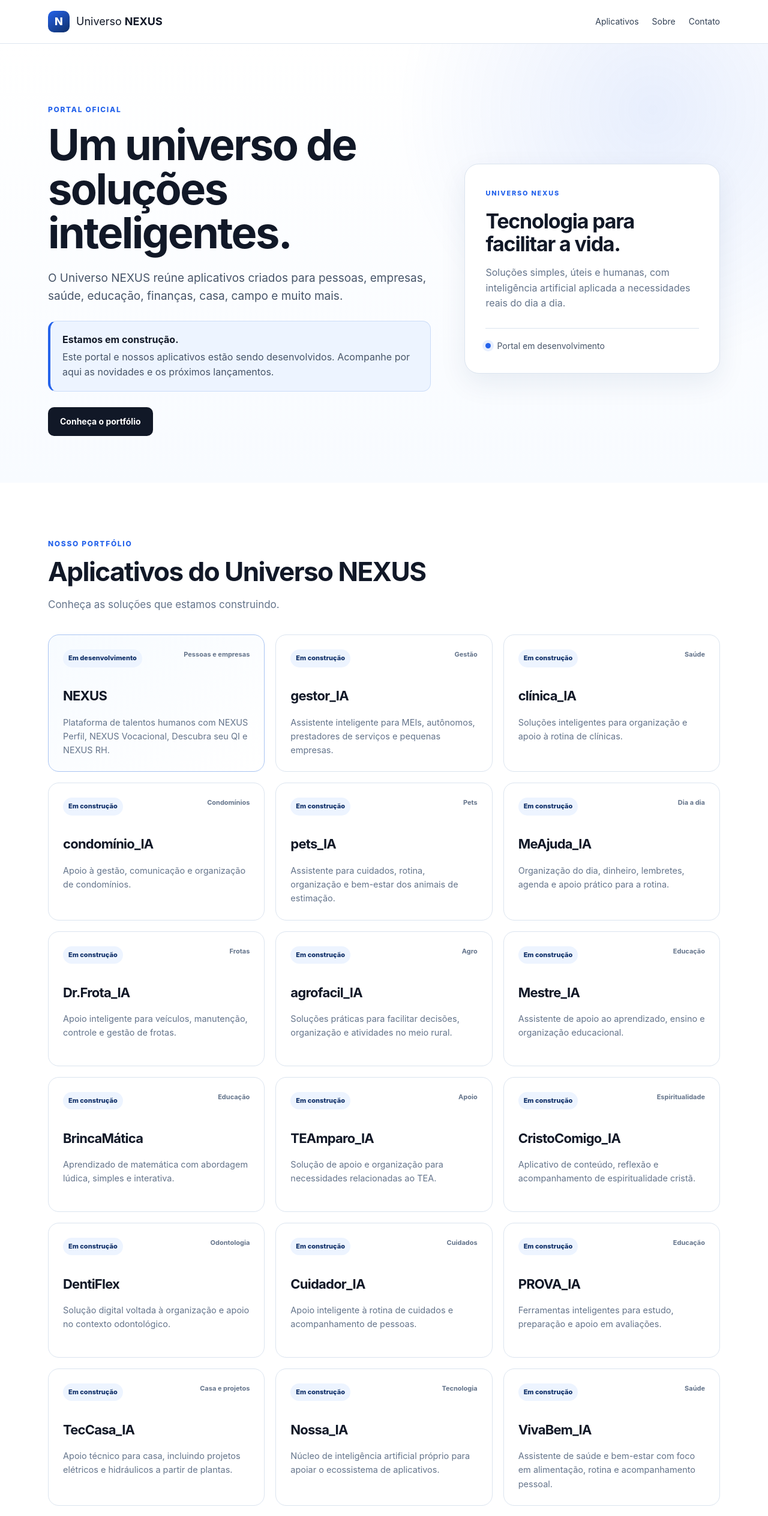
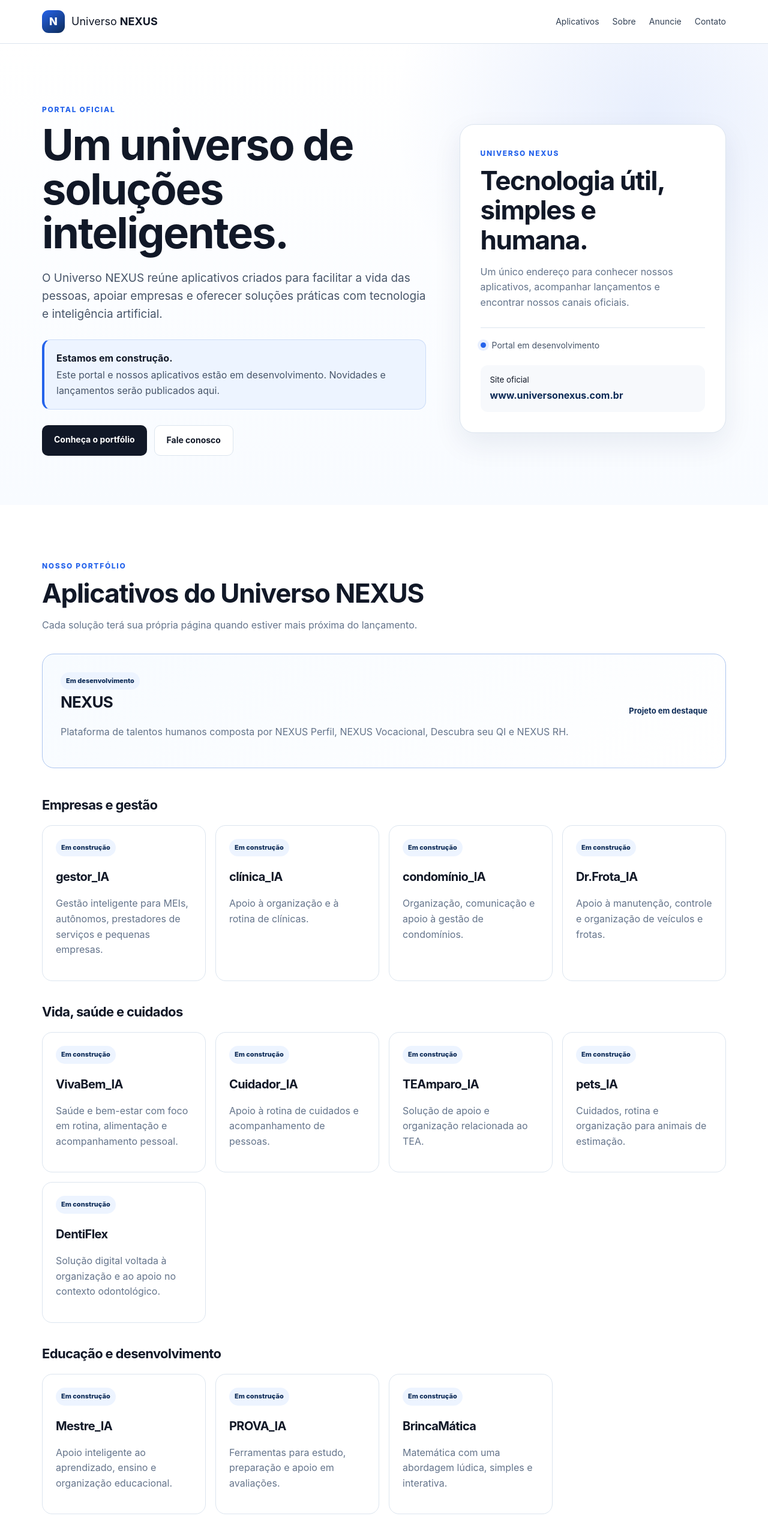
Before and after one commit to nexustalentosreais-gif/universo-nexus-site, a plain HTML site: page index.html in a window 1280 px wide. Shown: the top 2528 px of the page at 60% size. Drawn offline with Linux system fonts and the light colour scheme.

Commit message:
Add files via upload

```diff
--- a/index.html
+++ b/index.html
@@ -1,149 +1,51 @@
-<!DOCTYPE html>
-<html lang="pt-BR">
-<head>
-  <meta charset="UTF-8" />
-  <meta name="viewport" content="width=device-width, initial-scale=1.0" />
-  <meta name="description" content="Universo NEXUS — portal oficial do ecossistema de aplicativos NEXUS." />
-  <title>Universo NEXUS</title>
-  <link rel="stylesheet" href="styles.css" />
-</head>
-<body>
-  <header class="topbar">
-    <div class="container nav">
-      <a class="brand" href="#inicio" aria-label="Universo NEXUS">
-        <span class="brand-mark">N</span>
-        <span>Universo <strong>NEXUS</strong></span>
-      </a>
+<!doctype html><html lang="pt-BR"><head><meta charset="utf-8"><meta name="viewport" content="width=device-width,initial-scale=1"><meta name="description" content="Universo NEXUS — portal oficial de aplicativos e soluções digitais."><title>Universo NEXUS</title><link rel="stylesheet" href="styles.css"></head><body>
+<header><div class="wrap nav"><a class="brand" href="#inicio"><span class="logo">N</span><span>Universo <b>NEXUS</b></span></a><nav><a href="#portfolio">Aplicativos</a><a href="#sobre">Sobre</a><a href="#anuncie">Anuncie</a><a href="#contato">Contato</a></nav></div></header>
+<main id="inicio">
+<section class="hero"><div class="wrap hero-grid"><div><span class="eyebrow">PORTAL OFICIAL</span><h1>Um universo de soluções inteligentes.</h1><p class="lead">O Universo NEXUS reúne aplicativos criados para facilitar a vida das pessoas, apoiar empresas e oferecer soluções práticas com tecnologia e inteligência artificial.</p><div class="notice"><b>Estamos em construção.</b><span>Este portal e nossos aplicativos estão em desenvolvimento. Novidades e lançamentos serão publicados aqui.</span></div><div class="actions"><a class="btn dark" href="#portfolio">Conheça o portfólio</a><a class="btn light" href="#contato">Fale conosco</a></div></div>
+<aside class="hero-card"><span class="eyebrow">UNIVERSO NEXUS</span><h2>Tecnologia útil, simples e humana.</h2><p>Um único endereço para conhecer nossos aplicativos, acompanhar lançamentos e encontrar nossos canais oficiais.</p><div class="status"><span class="dot"></span>Portal em desenvolvimento</div><div class="domain"><small>Site oficial</small><b>www.universonexus.com.br</b></div></aside></div></section>
 
-      <nav>
-        <a href="#portfolio">Aplicativos</a>
-        <a href="#sobre">Sobre</a>
-        <a href="#contato">Contato</a>
-      </nav>
-    </div>
-  </header>
+<section id="portfolio" class="section"><div class="wrap"><div class="heading"><span class="eyebrow">NOSSO PORTFÓLIO</span><h2>Aplicativos do Universo NEXUS</h2><p>Cada solução terá sua própria página quando estiver mais próxima do lançamento.</p></div>
 
-  <main id="inicio">
-    <section class="hero">
-      <div class="container hero-grid">
-        <div>
-          <span class="eyebrow">PORTAL OFICIAL</span>
-          <h1>Um universo de soluções inteligentes.</h1>
-          <p class="lead">
-            O Universo NEXUS reúne aplicativos criados para pessoas, empresas,
-            saúde, educação, finanças, casa, campo e muito mais.
-          </p>
+<div class="featured"><div><span class="tag">Em desenvolvimento</span><h3>NEXUS</h3><p>Plataforma de talentos humanos composta por NEXUS Perfil, NEXUS Vocacional, Descubra seu QI e NEXUS RH.</p></div><b>Projeto em destaque</b></div>
 
-          <div class="notice">
-            <strong>Estamos em construção.</strong>
-            <span>
-              Este portal e nossos aplicativos estão sendo desenvolvidos.
-              Acompanhe por aqui as novidades e os próximos lançamentos.
-            </span>
-          </div>
+<h3 class="cat">Empresas e gestão</h3><div class="grid">
+<article><span class="tag">Em construção</span><h4>gestor_IA</h4><p>Gestão inteligente para MEIs, autônomos, prestadores de serviços e pequenas empresas.</p></article>
+<article><span class="tag">Em construção</span><h4>clínica_IA</h4><p>Apoio à organização e à rotina de clínicas.</p></article>
+<article><span class="tag">Em construção</span><h4>condomínio_IA</h4><p>Organização, comunicação e apoio à gestão de condomínios.</p></article>
+<article><span class="tag">Em construção</span><h4>Dr.Frota_IA</h4><p>Apoio à manutenção, controle e organização de veículos e frotas.</p></article>
+</div>
 
-          <a class="button" href="#portfolio">Conheça o portfólio</a>
-        </div>
+<h3 class="cat">Vida, saúde e cuidados</h3><div class="grid">
+<article><span class="tag">Em construção</span><h4>VivaBem_IA</h4><p>Saúde e bem-estar com foco em rotina, alimentação e acompanhamento pessoal.</p></article>
+<article><span class="tag">Em construção</span><h4>Cuidador_IA</h4><p>Apoio à rotina de cuidados e acompanhamento de pessoas.</p></article>
+<article><span class="tag">Em construção</span><h4>TEAmparo_IA</h4><p>Solução de apoio e organização relacionada ao TEA.</p></article>
+<article><span class="tag">Em construção</span><h4>pets_IA</h4><p>Cuidados, rotina e organização para animais de estimação.</p></article>
+<article><span class="tag">Em construção</span><h4>DentiFlex</h4><p>Solução digital voltada à organização e ao apoio no contexto odontológico.</p></article>
+</div>
 
-        <aside class="hero-card">
-          <span class="hero-card-label">UNIVERSO NEXUS</span>
-          <h2>Tecnologia para facilitar a vida.</h2>
-          <p>
-            Soluções simples, úteis e humanas, com inteligência artificial
-            aplicada a necessidades reais do dia a dia.
-          </p>
+<h3 class="cat">Educação e desenvolvimento</h3><div class="grid">
+<article><span class="tag">Em construção</span><h4>Mestre_IA</h4><p>Apoio inteligente ao aprendizado, ensino e organização educacional.</p></article>
+<article><span class="tag">Em construção</span><h4>PROVA_IA</h4><p>Ferramentas para estudo, preparação e apoio em avaliações.</p></article>
+<article><span class="tag">Em construção</span><h4>BrincaMática</h4><p>Matemática com uma abordagem lúdica, simples e interativa.</p></article>
+</div>
 
-          <div class="status-row">
-            <span class="dot"></span>
-            <span>Portal em desenvolvimento</span>
-          </div>
-        </aside>
-      </div>
-    </section>
+<h3 class="cat">Casa, campo e dia a dia</h3><div class="grid">
+<article><span class="tag">Em construção</span><h4>TecCasa_IA</h4><p>Apoio técnico para casa, projetos e soluções elétricas e hidráulicas.</p></article>
+<article><span class="tag">Em construção</span><h4>agrofacil_IA</h4><p>Soluções práticas para organização e atividades no meio rural.</p></article>
+<article><span class="tag">Em construção</span><h4>MeAjuda_IA</h4><p>Organização do dia, dinheiro, lembretes, agenda e apoio prático à rotina.</p></article>
+<article><span class="tag">Em construção</span><h4>CristoComigo_IA</h4><p>Conteúdo, reflexão e acompanhamento de espiritualidade cristã.</p></article>
+</div>
 
-    <section id="portfolio" class="section">
-      <div class="container">
-        <div class="section-heading">
-          <span class="eyebrow">NOSSO PORTFÓLIO</span>
-          <h2>Aplicativos do Universo NEXUS</h2>
-          <p>Conheça as soluções que estamos construindo.</p>
-        </div>
+<h3 class="cat">Finanças e tecnologia</h3><div class="grid">
+<article><span class="tag">Em construção</span><h4>MeuFinanceiro_IA</h4><p>Organização financeira, investimentos, simulações e acompanhamento.</p></article>
+<article><span class="tag">Em construção</span><h4>Nossa_IA</h4><p>Núcleo de inteligência artificial para apoiar o ecossistema de aplicativos.</p></article>
+</div></div></section>
 
-        <div class="grid">
-          <article class="card featured">
-            <div class="card-top">
-              <span class="tag">Em desenvolvimento</span>
-              <span class="category">Pessoas e empresas</span>
-            </div>
-            <h3>NEXUS</h3>
-            <p>
-              Plataforma de talentos humanos com NEXUS Perfil, NEXUS Vocacional,
-              Descubra seu QI e NEXUS RH.
-            </p>
-          </article>
+<section id="sobre" class="section soft"><div class="wrap two"><div><span class="eyebrow">SOBRE</span><h2>Um único portal para todas as nossas soluções.</h2></div><div><p>O Universo NEXUS será o ponto central para conhecer nossos aplicativos, acompanhar lançamentos, encontrar suporte e entrar em contato com a administração.</p><p>Esta é uma versão inicial do site. Novas páginas, imagens, demonstrações, planos e funcionalidades serão adicionados conforme os projetos avançarem.</p></div></div></section>
 
-          <article class="card"><div class="card-top"><span class="tag">Em construção</span><span class="category">Gestão</span></div><h3>gestor_IA</h3><p>Assistente inteligente para MEIs, autônomos, prestadores de serviços e pequenas empresas.</p></article>
-          <article class="card"><div class="card-top"><span class="tag">Em construção</span><span class="category">Saúde</span></div><h3>clínica_IA</h3><p>Soluções inteligentes para organização e apoio à rotina de clínicas.</p></article>
-          <article class="card"><div class="card-top"><span class="tag">Em construção</span><span class="category">Condomínios</span></div><h3>condomínio_IA</h3><p>Apoio à gestão, comunicação e organização de condomínios.</p></article>
-          <article class="card"><div class="card-top"><span class="tag">Em construção</span><span class="category">Pets</span></div><h3>pets_IA</h3><p>Assistente para cuidados, rotina, organização e bem-estar dos animais de estimação.</p></article>
-          <article class="card"><div class="card-top"><span class="tag">Em construção</span><span class="category">Dia a dia</span></div><h3>MeAjuda_IA</h3><p>Organização do dia, dinheiro, lembretes, agenda e apoio prático para a rotina.</p></article>
-          <article class="card"><div class="card-top"><span class="tag">Em construção</span><span class="category">Frotas</span></div><h3>Dr.Frota_IA</h3><p>Apoio inteligente para veículos, manutenção, controle e gestão de frotas.</p></article>
-          <article class="card"><div class="card-top"><span class="tag">Em construção</span><span class="category">Agro</span></div><h3>agrofacil_IA</h3><p>Soluções práticas para facilitar decisões, organização e atividades no meio rural.</p></article>
-          <article class="card"><div class="card-top"><span class="tag">Em construção</span><span class="category">Educação</span></div><h3>Mestre_IA</h3><p>Assistente de apoio ao aprendizado, ensino e organização educacional.</p></article>
-          <article class="card"><div class="card-top"><span class="tag">Em construção</span><span class="category">Educação</span></div><h3>BrincaMática</h3><p>Aprendizado de matemática com abordagem lúdica, simples e interativa.</p></article>
-          <article class="card"><div class="card-top"><span class="tag">Em construção</span><span class="category">Apoio</span></div><h3>TEAmparo_IA</h3><p>Solução de apoio e organização para necessidades relacionadas ao TEA.</p></article>
-          <article class="card"><div class="card-top"><span class="tag">Em construção</span><span class="category">Espiritualidade</span></div><h3>CristoComigo_IA</h3><p>Aplicativo de conteúdo, reflexão e acompanhamento de espiritualidade cristã.</p></article>
-          <article class="card"><div class="card-top"><span class="tag">Em construção</span><span class="category">Odontologia</span></div><h3>DentiFlex</h3><p>Solução digital voltada à organização e apoio no contexto odontológico.</p></article>
-          <article class="card"><div class="card-top"><span class="tag">Em construção</span><span class="category">Cuidados</span></div><h3>Cuidador_IA</h3><p>Apoio inteligente à rotina de cuidados e acompanhamento de pessoas.</p></article>
-          <article class="card"><div class="card-top"><span class="tag">Em construção</span><span class="category">Educação</span></div><h3>PROVA_IA</h3><p>Ferramentas inteligentes para estudo, preparação e apoio em avaliações.</p></article>
-          <article class="card"><div class="card-top"><span class="tag">Em construção</span><span class="category">Casa e projetos</span></div><h3>TecCasa_IA</h3><p>Apoio técnico para casa, incluindo projetos elétricos e hidráulicos a partir de plantas.</p></article>
-          <article class="card"><div class="card-top"><span class="tag">Em construção</span><span class="category">Tecnologia</span></div><h3>Nossa_IA</h3><p>Núcleo de inteligência artificial próprio para apoiar o ecossistema de aplicativos.</p></article>
-          <article class="card"><div class="card-top"><span class="tag">Em construção</span><span class="category">Saúde</span></div><h3>VivaBem_IA</h3><p>Assistente de saúde e bem-estar com foco em alimentação, rotina e acompanhamento pessoal.</p></article>
-          <article class="card"><div class="card-top"><span class="tag">Em construção</span><span class="category">Finanças</span></div><h3>MeuFinanceiro_IA</h3><p>Organização financeira, investimentos, simulações, acompanhamento e inteligência de mercado.</p></article>
-        </div>
-      </div>
-    </section>
+<section id="anuncie" class="section"><div class="wrap box"><div><span class="eyebrow">ANUNCIE CONOSCO</span><h2>Publicidade dentro dos aplicativos.</h2><p>Empresas, profissionais e parceiros poderão anunciar em aplicativos selecionados do Universo NEXUS. O canal comercial está sendo preparado.</p></div><span class="pill">Em breve</span></div></section>
 
-    <section id="sobre" class="section alt">
-      <div class="container two-columns">
-        <div>
-          <span class="eyebrow">SOBRE</span>
-          <h2>Um único portal para todas as nossas soluções.</h2>
-        </div>
-        <div>
-          <p>
-            O Universo NEXUS será o ponto central para conhecer nossos aplicativos,
-            acompanhar lançamentos, encontrar informações de suporte e entrar em
-            contato com a administração.
-          </p>
-          <p>
-            Esta é uma versão inicial do site. Novas páginas e funcionalidades serão
-            adicionadas conforme os projetos avançarem.
-          </p>
-        </div>
-      </div>
-    </section>
-
-    <section id="contato" class="section">
-      <div class="container contact-box">
-        <div>
-          <span class="eyebrow">CONTATO</span>
-          <h2>Fale com o Universo NEXUS</h2>
-          <p>Nosso canal oficial de contato está sendo configurado.</p>
-        </div>
-        <div class="contact-status">
-          <strong>Em breve</strong>
-          <span>contato@universonexus.com.br</span>
-        </div>
-      </div>
-    </section>
-  </main>
-
-  <footer>
-    <div class="container footer-content">
-      <span>© 2026 Universo NEXUS</span>
-      <span>www.universonexus.com.br</span>
-    </div>
-  </footer>
-</body>
-</html>
+<section id="contato" class="section soft"><div class="wrap contact"><div><span class="eyebrow">CONTATO</span><h2>Fale com o Universo NEXUS</h2><p>Os canais profissionais de contato, suporte e comercial estão sendo configurados.</p></div><div class="contact-list"><div><small>Contato</small><b>contato@universonexus.com.br</b><span>em configuração</span></div><div><small>Suporte</small><b>suporte@universonexus.com.br</b><span>em configuração</span></div><div><small>Comercial</small><b>comercial@universonexus.com.br</b><span>em configuração</span></div></div></div></section>
+</main>
+<footer><div class="wrap foot"><div><b>Universo NEXUS</b><span>Portal oficial do nosso ecossistema de aplicativos.</span></div><div><span>www.universonexus.com.br</span><span>© 2026 — Todos os direitos reservados.</span></div></div></footer>
+</body></html>
```
Also changed, not shown: styles.css.
